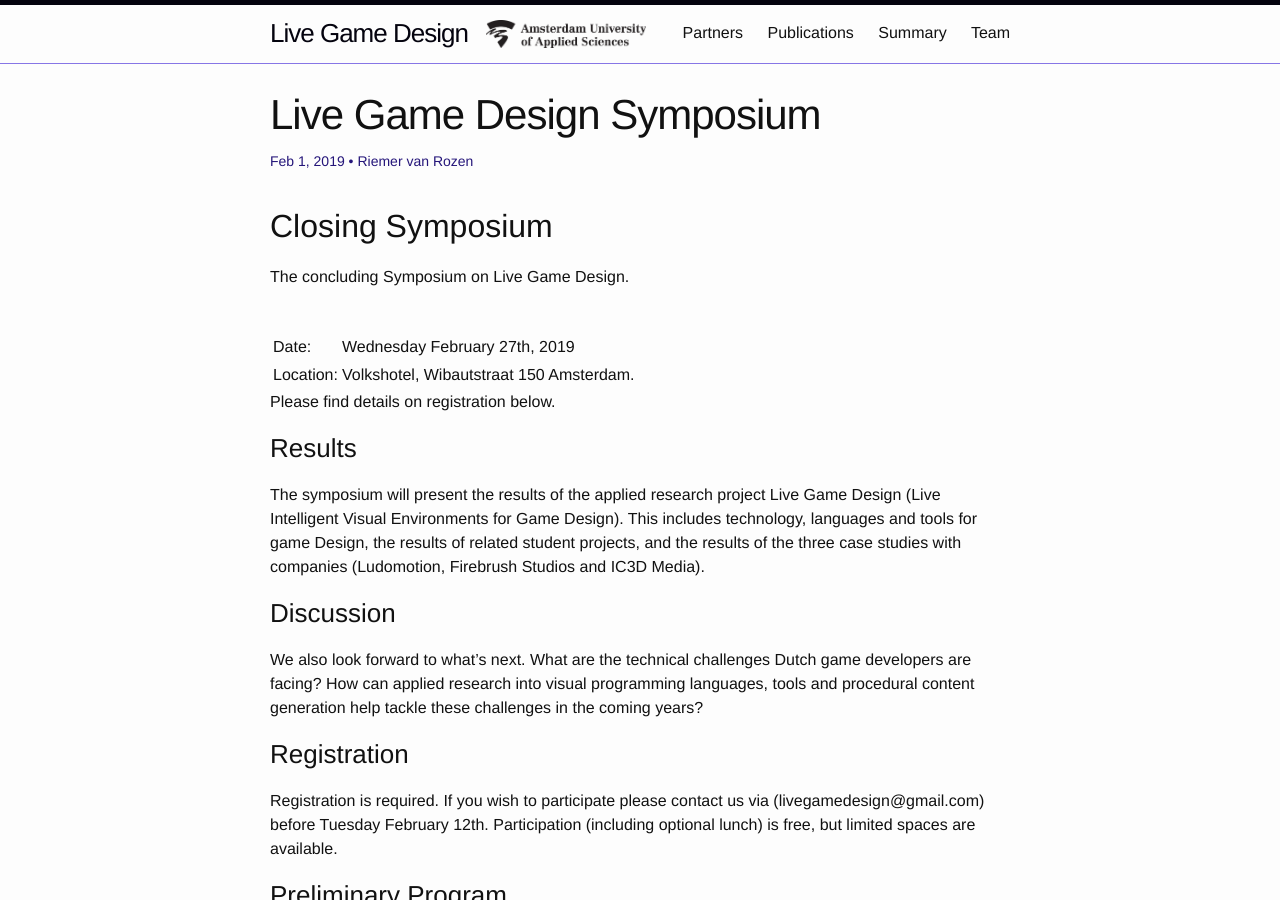
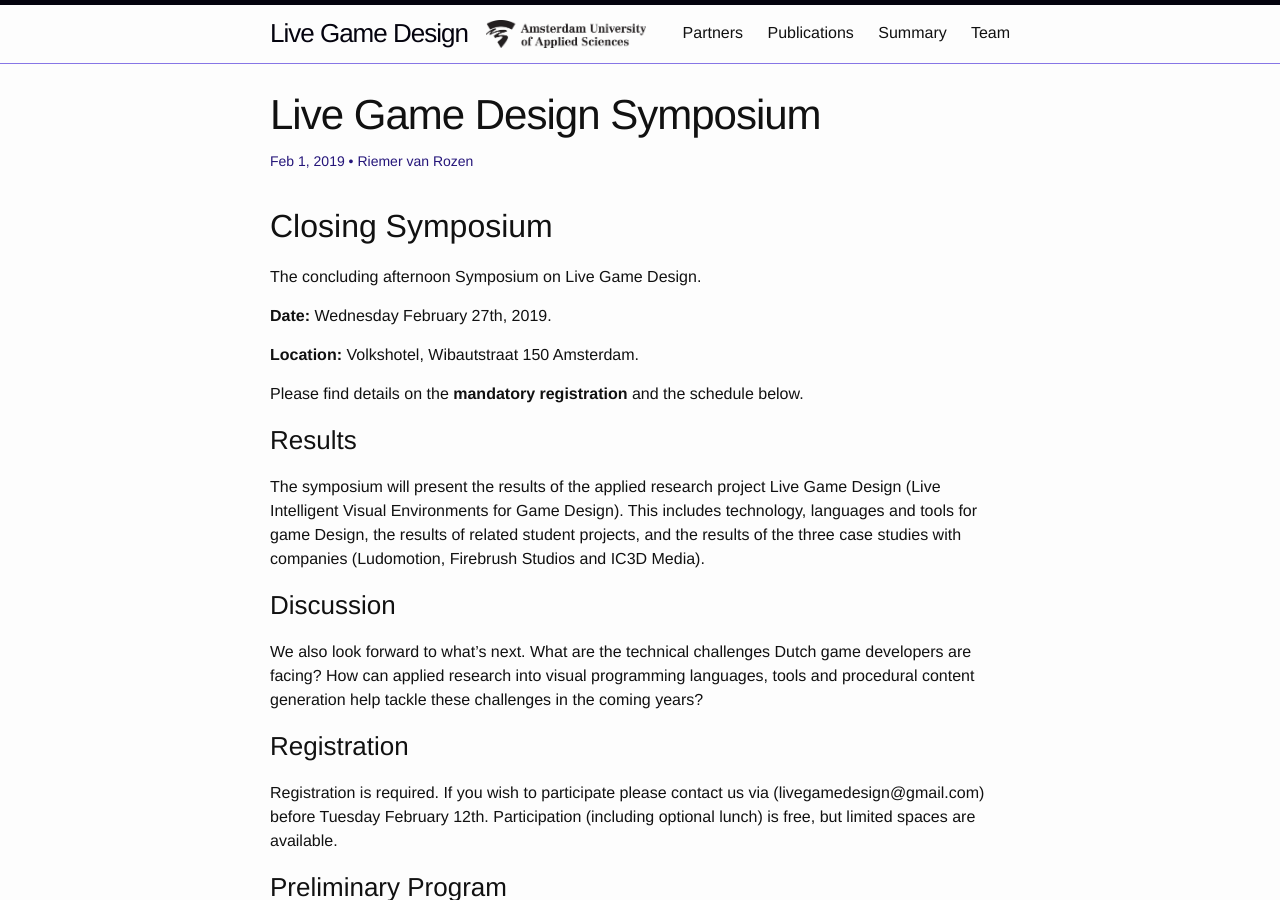
Before and after one commit to LiveGameDesign/LiveGameDesign.github.io, a Jekyll site: the page built from _posts/2019-01-02-Live-Game-Design-Symposium.md, in a window 1280 px wide and 900 px high. Built offline with Jekyll 4.4.1, drawn with Linux system fonts in a browser that asks for light colours; emoji names are drawn with the system emoji font.

Commit message:
symposium draft

```diff
--- a/_posts/2019-01-02-Live-Game-Design-Symposium.md
+++ b/_posts/2019-01-02-Live-Game-Design-Symposium.md
@@ -6,15 +6,13 @@ author: Riemer van Rozen
 categories: project update
 ---
 ## Closing Symposium
-The concluding Symposium on Live Game Design.
+The concluding afternoon Symposium on Live Game Design.
 
-|           |                                         |
-|-----------|-----------------------------------------|
-| Date:     | Wednesday February 27th, 2019           |
-| Location: | Volkshotel, Wibautstraat 150 Amsterdam. |
+**Date:** Wednesday February 27th, 2019.
 
-Please find details on registration below.
+**Location:** Volkshotel, Wibautstraat 150 Amsterdam.
 
+Please find details on the **mandatory registration** and the schedule below.
 
 ### Results
 The symposium will present the results of the applied research project Live Game Design (Live Intelligent Visual Environments for Game Design).
```
